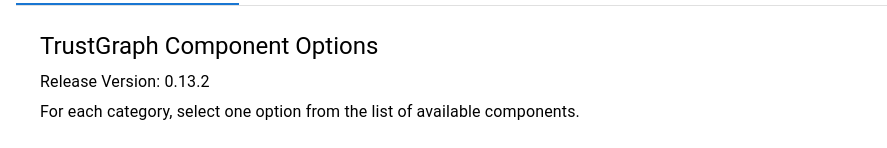
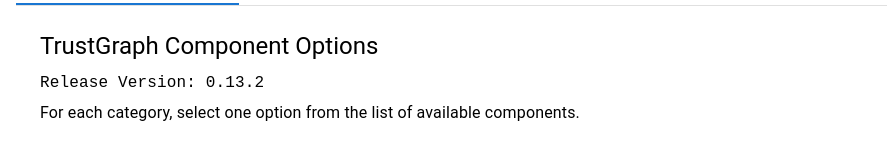
Before and after one commit to trustgraph-ai/simple-config-ui, a React (Vite) app: page / in a window 1280 px wide. Shown: the part 134-282 px from the top of the page, without its empty margins (0-887 px from the left). Built offline with nearby package versions, Linux system fonts and the light colour scheme.

Commit message:
Updated formatting on version

```diff
--- a/src/simple-editor/configuration/Parameters.tsx
+++ b/src/simple-editor/configuration/Parameters.tsx
@@ -13,7 +13,7 @@ const Parameters = ({
         </Typography>
 
         <Typography variant="body1" component="p" gutterBottom>
-            Release Version: 0.13.2
+            <code>{'Release Version: 0.13.2'}</code>
             </Typography>
 
         <Typography variant="body1" component="p" gutterBottom>
```
